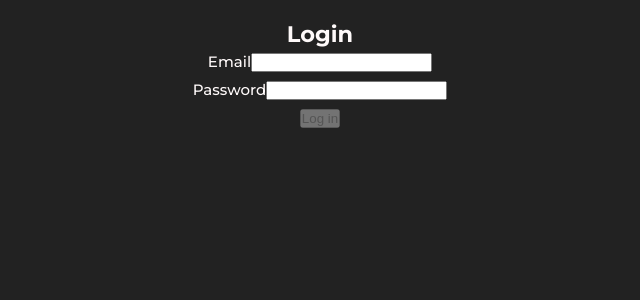
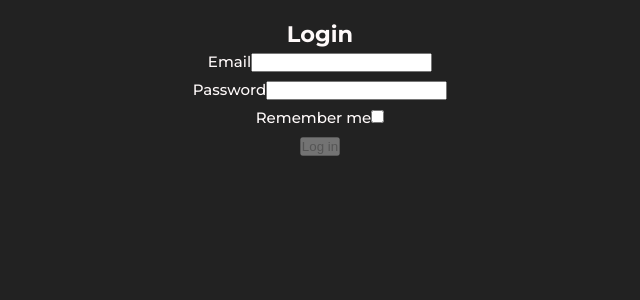
Before and after one commit to marta-vilaseca/keepcoding-intro-react-pra, a React (Vite) app: page /login in a window 1280 px wide. Shown: the top 300 px of the page, without its empty margins (320-960 px from the left). Built offline with nearby package versions, Linux system fonts and the light colour scheme; no server answers; a web font is replaced by a local one.

Commit message:
Añadida funcionalidad de logout y checkbox recuérdame en el formulario de login

```diff
--- a/src/components/adverts/AdvertListItem.jsx
+++ b/src/components/adverts/AdvertListItem.jsx
@@ -10,9 +10,7 @@ export default function AdvertListItem({ id, name, price, sale, tags }) {
       <p>{price} €</p>
       <ul>
         {tags.map((tag) => (
-          <li key={tag}>
-            <Link to={`/adverts?tags=${tag}`}>{tag}</Link>
-          </li>
+          <li key={tag}>{tag}</li>
         ))}
       </ul>
     </>
--- a/src/components/layout/Header.jsx
+++ b/src/components/layout/Header.jsx
@@ -1,6 +1,18 @@
-import { NavLink } from "react-router-dom";
+import { NavLink, useNavigate } from "react-router-dom";
+import { logout } from "../../pages/login/service";
 
 export default function Header() {
+  const navigate = useNavigate();
+
+  const handleLogout = async () => {
+    try {
+      await logout();
+      navigate("/login"); // Navigate to login page after logout
+    } catch (error) {
+      console.error("Logout failed:", error);
+    }
+  };
+
   return (
     <header>
       <h1>NodePop</h1>
@@ -17,7 +29,7 @@ export default function Header() {
             </NavLink>
           </li>
           <li>
-            <button>Log Out</button>
+            <button onClick={handleLogout}>Log Out</button>
           </li>
         </ul>
       </nav>
--- a/src/pages/adverts/AdvertsPage.jsx
+++ b/src/pages/adverts/AdvertsPage.jsx
@@ -9,12 +9,7 @@ export function AdvertsPage() {
 
   useEffect(() => {
     getAdverts().then((adverts) => {
-      setAdverts(() => {
-        if (Math.random() > 0.9) {
-          throw new Error("Ooops");
-        }
-        return adverts;
-      });
+      setAdverts(adverts);
     });
   }, []);
 
--- a/src/pages/adverts/NewAdvertPage.jsx
+++ b/src/pages/adverts/NewAdvertPage.jsx
@@ -11,6 +11,7 @@ export function NewAdvertPage() {
     tags: [],
   });
   const navigate = useNavigate();
+  const inputFileRef = useRef();
 
   const handleSubmit = async (event) => {
     event.preventDefault();
@@ -25,8 +26,6 @@ export function NewAdvertPage() {
       }
     }
   };
-
-  const inputFileRef = useRef();
 
   const handleChange = (event) => {
     // const { name, value } = event.target;
@@ -44,6 +43,8 @@ export function NewAdvertPage() {
       setFormValues({ ...formValues, [name]: value });
     }
   };
+
+  const buttonDisabled = !formValues.name || !formValues.price || formValues.tags.length === 0;
 
   return (
     <Layout title="Create New Advert">
@@ -95,7 +96,7 @@ export function NewAdvertPage() {
             <label htmlFor="work">Work</label>
           </span>
         </fieldset>
-        <button className="form__button" type="submit">
+        <button className="form__button" type="submit" disabled={buttonDisabled}>
           Crear anuncio
         </button>
         <p className="form__footnote">
--- a/src/pages/login/LoginPage.jsx
+++ b/src/pages/login/LoginPage.jsx
@@ -7,19 +7,23 @@ export function LoginPage() {
   const location = useLocation();
   const navigate = useNavigate();
   const { onLogin } = useAuth();
-  const [formValues, setFormValues] = useState({ email: "", password: "" });
+  const [formValues, setFormValues] = useState({ email: "", password: "", rememberMe: false });
   const [error, setError] = useState(null);
   const [isFetching, setIsFetching] = useState(false);
 
   const handleChange = (event) => {
+    const { name, value, type, checked } = event.target;
+    const newValue = type === "checkbox" ? checked : value;
+
     setFormValues((currentFormValues) => ({
       ...currentFormValues,
-      [event.target.name]: event.target.value,
+      [name]: newValue,
     }));
   };
 
   const handleSubmit = async (event) => {
     event.preventDefault();
+    // console.log(formValues);
 
     try {
       setIsFetching(true);
@@ -36,7 +40,7 @@ export function LoginPage() {
 
   const resetError = () => setError(null);
 
-  const { email, password } = formValues;
+  const { email, password, rememberMe } = formValues;
   const buttonDisabled = !email || !password || isFetching;
   return (
     <>
@@ -54,6 +58,12 @@ export function LoginPage() {
           </label>
           <input className="form__inputfield" type="password" id="password" name="password" value={password} onChange={handleChange} required />
         </p>
+        <p>
+          <label className="form__label" htmlFor="password">
+            Remember me
+          </label>
+          <input type="checkbox" id="rememberMe" name="rememberMe" value={rememberMe} onChange={handleChange} />
+        </p>
         <button className="form__button" type="submit" disabled={buttonDisabled}>
           Log in
         </button>
--- a/src/pages/login/service.js
+++ b/src/pages/login/service.js
@@ -4,7 +4,7 @@ import storage from "../../utils/storage";
 export const login = (credentials) => {
   return client.post("/api/auth/login", credentials).then(({ accessToken }) => {
     setAuthorizationHeader(accessToken);
-    storage.set("auth", accessToken);
+    if (credentials.rememberMe) storage.set("auth", accessToken);
   });
 };
 
```
